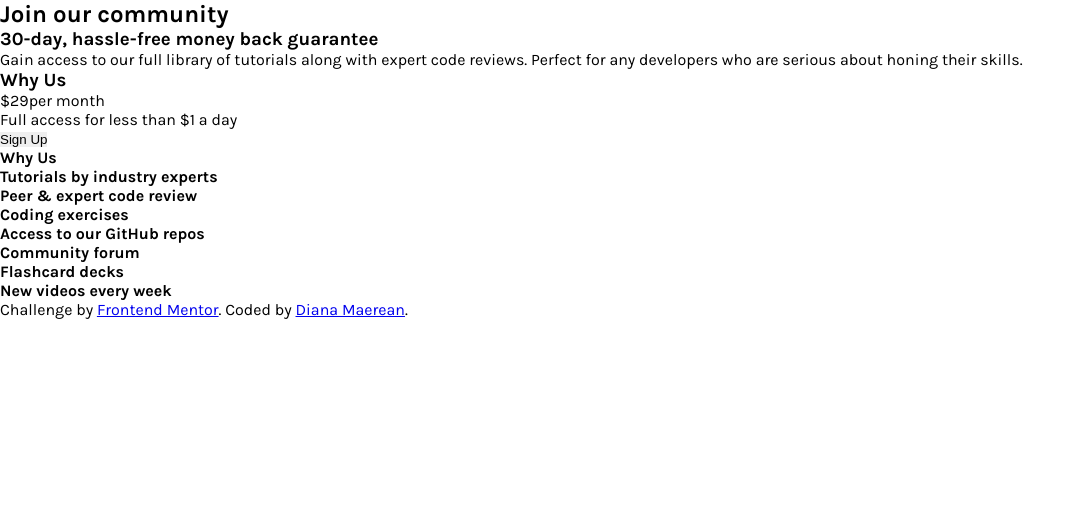
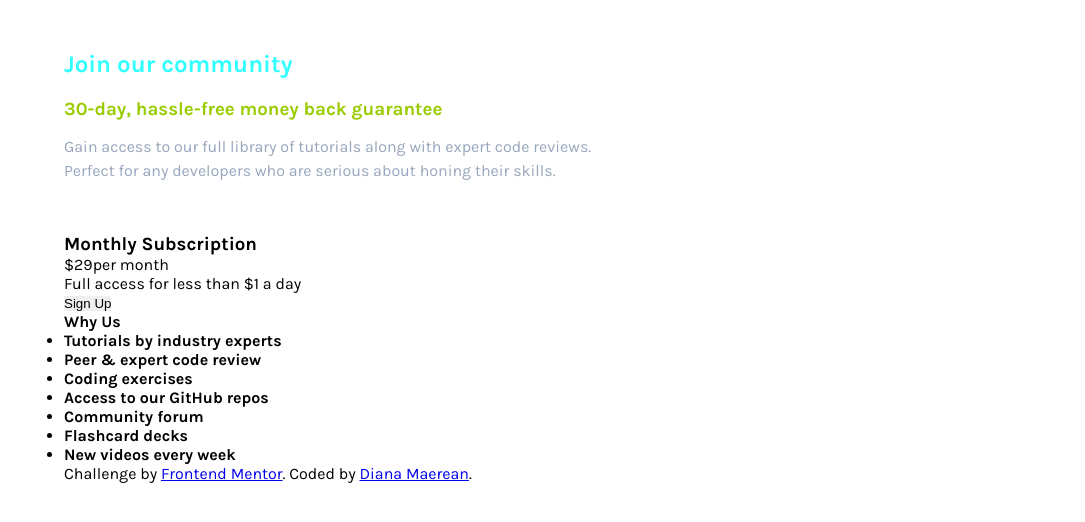
Before and after one commit to DianaMaer/single-price-grid-component, a plain HTML site: page index.html in a window 1280 px wide. Shown: the whole page, without its empty margins (0-1085 px from the left). Drawn offline with Linux system fonts and the light colour scheme.

Commit message:
style the top container

```diff
--- a/index.html
+++ b/index.html
@@ -13,12 +13,12 @@
   <section class="header-info">
     <h1>Join our community</h1>
     <h3>30-day, hassle-free money back guarantee</h3>
-    <p>Gain access to our full library of tutorials along with expert code reviews.
+    <p>Gain access to our full library of tutorials along with expert code reviews.<br>
     Perfect for any developers who are serious about honing their skills.</p>
   </section>
   <div class="bottom-wrapper">
     <section class="montly-subscription">
-      <h3>Why Us</h3>
+      <h3>Monthly Subscription</h3>
       <p><span class="price-month">&dollar;29</span>per month</p>
       <p>Full access for less than &dollar;1 a day</p>
       <button>Sign Up</button>
--- a/style.css
+++ b/style.css
@@ -9,4 +9,25 @@
 body{
   font-family: 'Karla', sans-serif;
   font-size: 1rem;
+  margin: 0 auto;
+  width: 90%;
 }
+
+/* ---Top Container E5EFF5--- */
+.header-info{
+  padding: 50px 0;
+}
+
+h1{
+  color: #33FFFF;
+}
+
+.header-info h3{
+  color: #99CC00;
+  margin: 20px 0 15px 0;
+}
+
+.header-info p{
+  line-height: 24px;
+  color: #98A6BD;
+}
```
Also changed, not shown: images/favicon-32x32.png (added), 1 other file.
